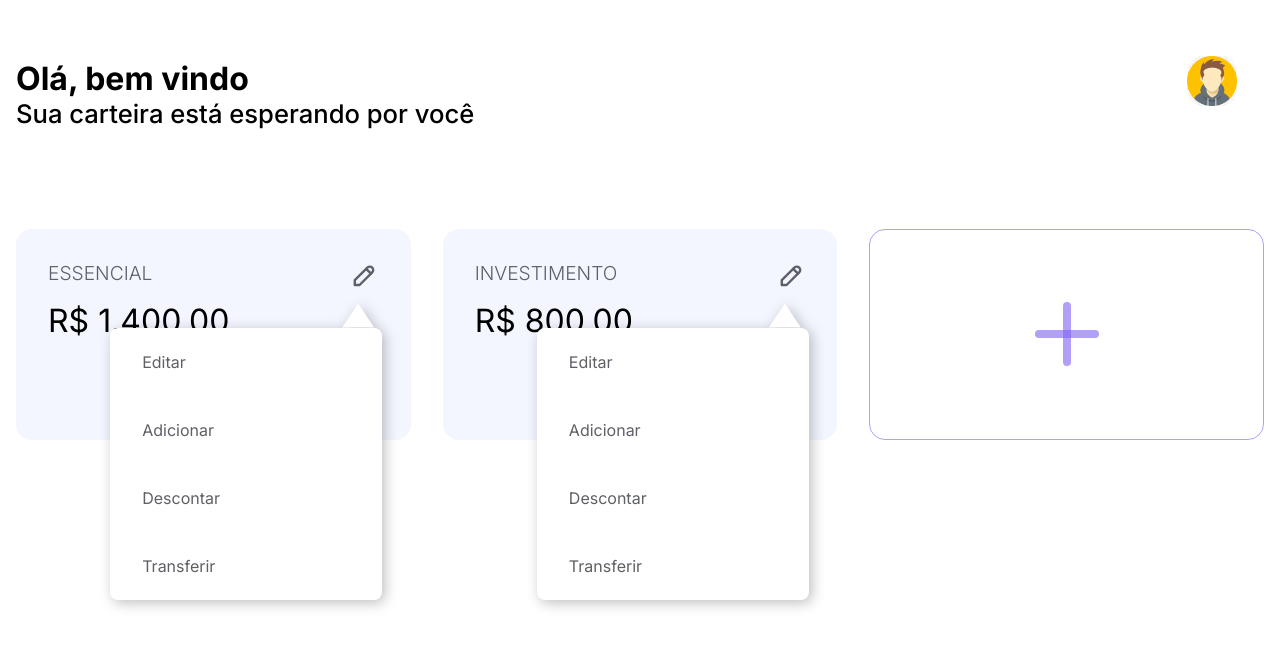
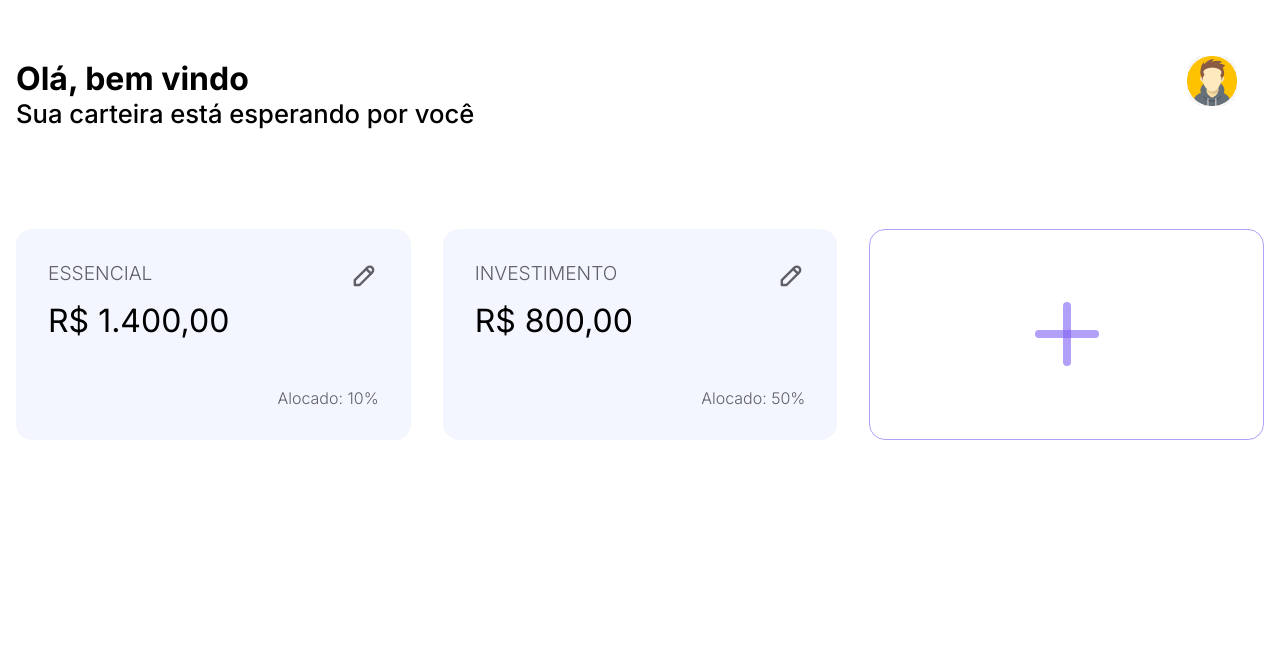
Before and after one commit to maxmonteiro/react-finance, a Next.js app: page / in a window 1280 px wide. Shown: the top 648 px of the page. Built offline with nearby package versions, Linux system fonts and the light colour scheme.

Commit message:
deixa exibicao do menu do card dinamica

```diff
--- a/source/components/CategoryCard/CategoryCard.jsx
+++ b/source/components/CategoryCard/CategoryCard.jsx
@@ -2,19 +2,23 @@ import useGetCurrency from '@/source/hooks/useGetCurrency';
 import styles from './CategoryCard.module.scss';
 import {TbPencil} from 'react-icons/tb';
 import CategoryMenu from './CategoryMenu';
+import { useState } from 'react';
 
 
 const CategoryCard = ({ data }) => {
 
     const { title, amount, percentage } = data;
+    const [isVisible, setIsVisible] = useState(false);
+
+    const toggleMenuHandler = () => setIsVisible(!isVisible);
 
     const formatedAmount = useGetCurrency(amount);
 
     return (
         <div className={styles.card}>
-            <div className={styles.edit}>
+            <div className={styles.edit} onClick={toggleMenuHandler}>
                 <TbPencil className='icon hover'/>
-                <CategoryMenu />
+                {isVisible ? <CategoryMenu /> : null}
             </div>
             <h2>{title}</h2>
             <h3>{formatedAmount}</h3>
```
